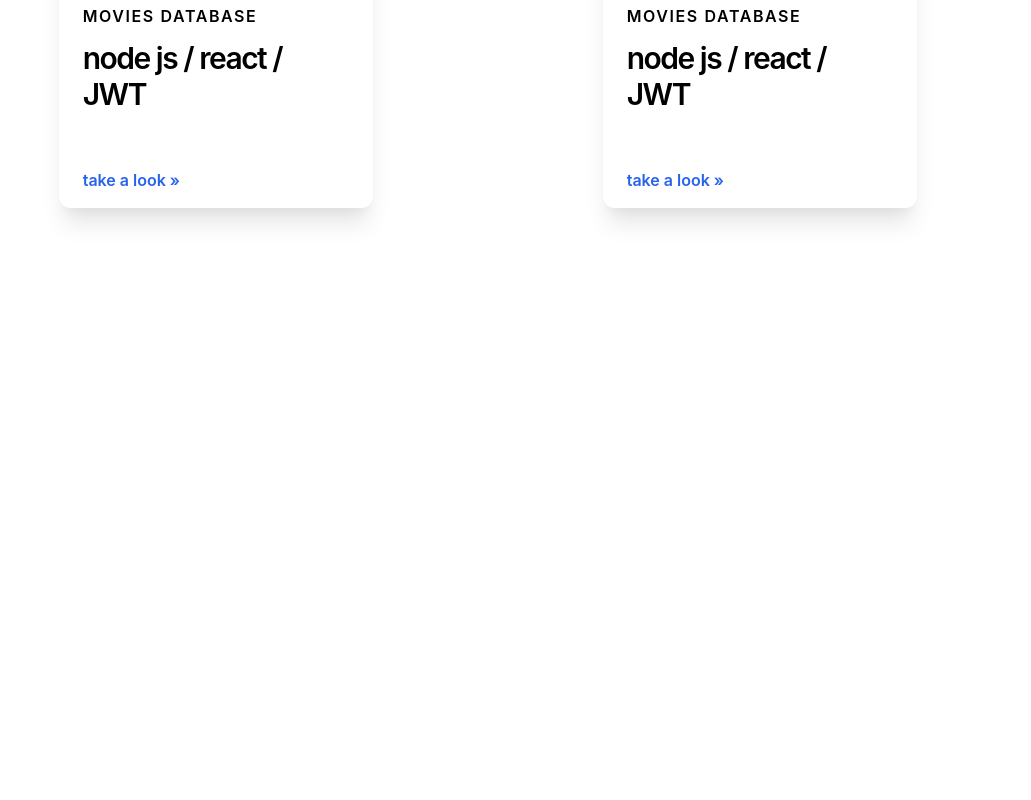
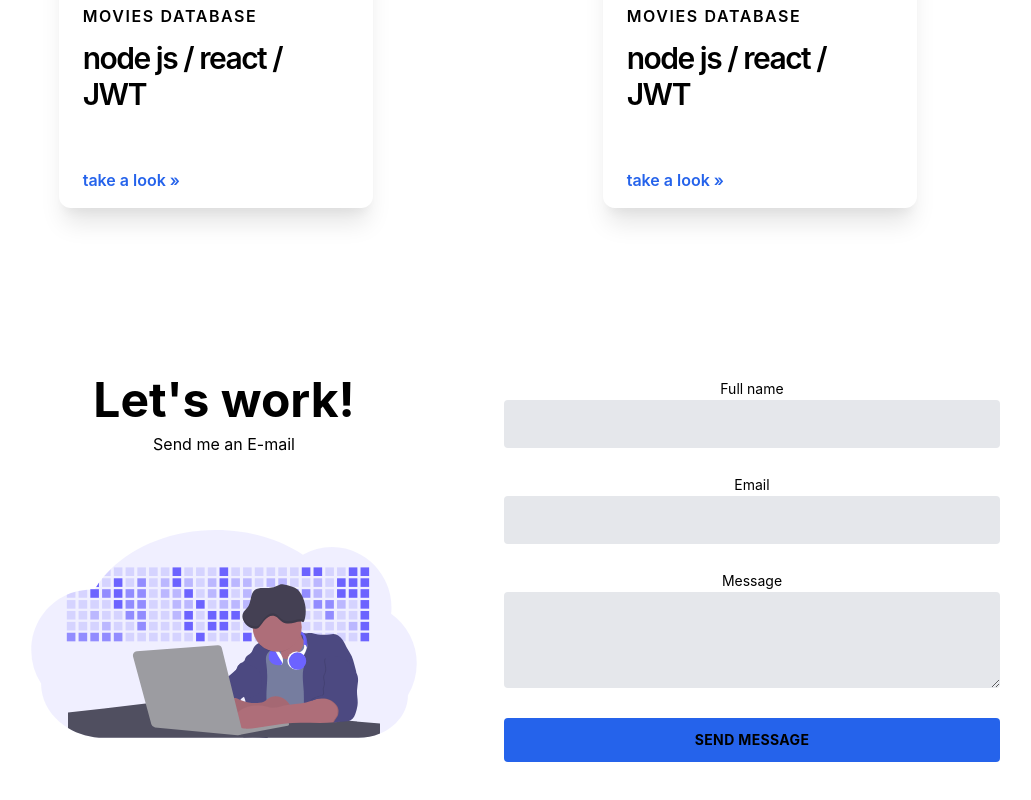
Before and after one commit to yan2441/portfolio, a React (Create React App) app: page / in a window 1280 px wide. Shown: the part 687-1487 px from the top of the page, without its empty margins (152-1183 px from the left). Before the commit the page ends 999 px from the top, so only its background shows below. Built offline with nearby package versions, Linux system fonts and the light colour scheme.

Commit message:
add the contact form

```diff
--- a/src/App.js
+++ b/src/App.js
@@ -3,6 +3,7 @@ import './App.css';
 import NavBar from './components/navbar';
 import AboutMe from './components/aboutme';
 import Projects from './components/projects';
+import Contact from './components/contact';
 
 function App() {
   return (
@@ -10,6 +11,7 @@ function App() {
       <NavBar />
       <AboutMe />
       <Projects />
+      <Contact/>
     </div>
   );
 }
--- /dev/null
+++ b/src/components/contact.jsx
@@ -0,0 +1,33 @@
+import React from 'react';
+
+const Contact = () => {
+	const logo = process.env.PUBLIC_URL + '/about.svg'
+	return (
+		<div className="grid max-w-screen-xl grid-cols-1 gap-8 px-8 py-16 mx-auto rounded-lg md:grid-cols-2 md:px-12 lg:px-16 xl:px-32 dark:bg-coolGray-800 dark:text-coolGray-100">
+			<div className="flex flex-col justify-between">
+				<div className="space-y-2">
+					<h2 className="text-4xl font-bold leading-tight lg:text-5xl">Let's work!</h2>
+					<div className="dark:text-coolGray-400">Send me an E-mail</div>
+				</div>
+				<img src={logo} alt="Contact" className="p-6 h-52 md:h-64"></img>
+			</div>
+			<form className="space-y-6">
+				<div>
+					<label for="name" className="text-sm">Full name</label>
+					<input id="name" type="text" placeholder="" className="w-full p-3 bg-gray-200 border-gray-400 rounded dark:bg-coolGray-800"></input>
+				</div>
+				<div>
+					<label for="email" className="text-sm">Email</label>
+					<input id="email" type="email" className="w-full p-3 bg-gray-200 border-gray-400 rounded dark:bg-coolGray-800"></input>
+				</div>
+				<div>
+					<label for="message" className="text-sm">Message</label>
+					<textarea id="message" rows="3" className="w-full p-3 bg-gray-200 border-gray-400 rounded dark:bg-coolGray-800"></textarea>
+				</div>
+				<button type="submit" className="w-full p-3 text-sm font-bold tracking-wide uppercase bg-blue-600 border-black rounded dark:bg-indigo-400 dark:text-coolGray-900">Send Message</button>
+			</form>
+		</div>
+	);
+}
+
+export default Contact;
```
